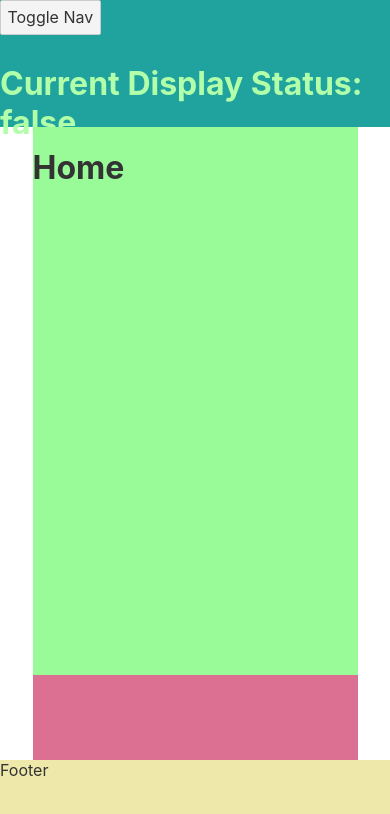
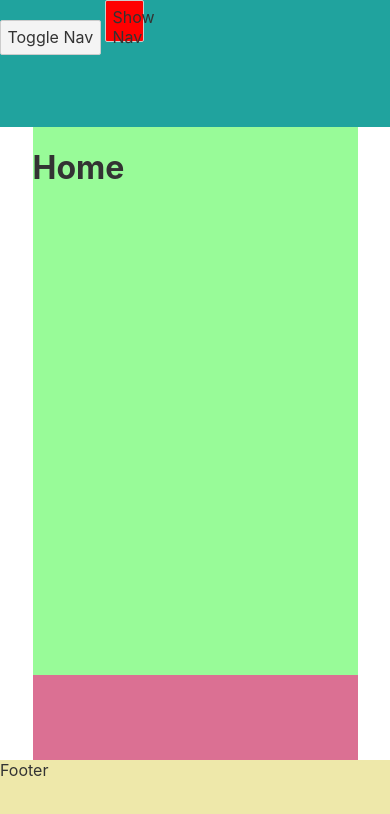
Before and after one commit to popejb1116/jbp-website-ui, a Svelte app: page / in a window 390 px wide. Shown: the top 814 px of the page. Built offline with nearby package versions, Linux system fonts and the light colour scheme.

Commit message:
Basic css transition implemented in Header which is dependent on displayMobileNav status

```diff
--- a/src/layout/header/Header.svelte
+++ b/src/layout/header/Header.svelte
@@ -1,7 +1,8 @@
 <script>
-   import { getContext } from 'svelte'
+   import { onMount } from 'svelte'
    import {displayMobileNav} from '../../stores/MobileNavDisplayer.js'
    import MobileNavToggle from '../../stores/MobileNavToggle.svelte'
+
 </script>
 
 <style>
@@ -10,9 +11,24 @@
       background: var(--theme-primary);
       color: var(--theme-secondary);
    }
+
+   #box {
+      background: red;
+      height: 5vh;
+      width: 10vw;
+      transition: width 2s;
+   }
+   #box.wider {
+      width: 20vw;
+   }
 </style>
 
 <div class="header">
    <MobileNavToggle/>
-   <h1>Current Display Status: {$displayMobileNav}</h1>
+   <button
+      id="box"
+      class="{$displayMobileNav ? ('wider') : ('')}"
+   >
+      {$displayMobileNav ? ("Hide Nav") : ("Show Nav")}
+   </button>
 </div>
--- a/src/stores/MobileNavToggle.svelte
+++ b/src/stores/MobileNavToggle.svelte
@@ -7,5 +7,5 @@
 </script>
 
 <button on:click={toggle}>
-Toggle Nav
+   Toggle Nav
 </button>
```
